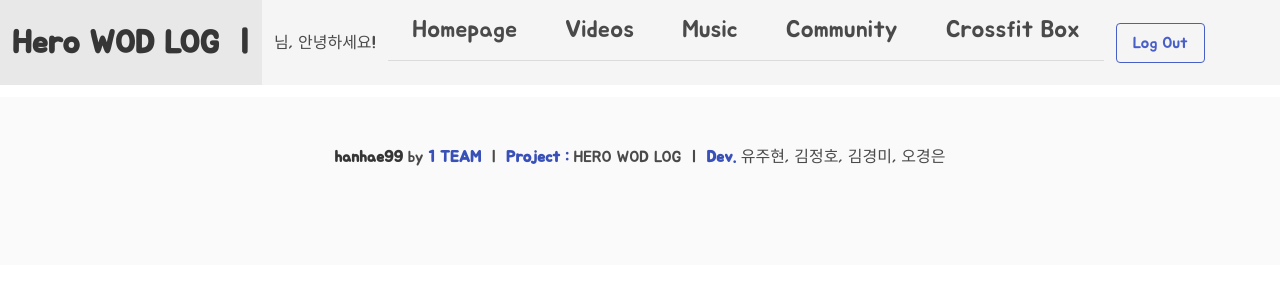
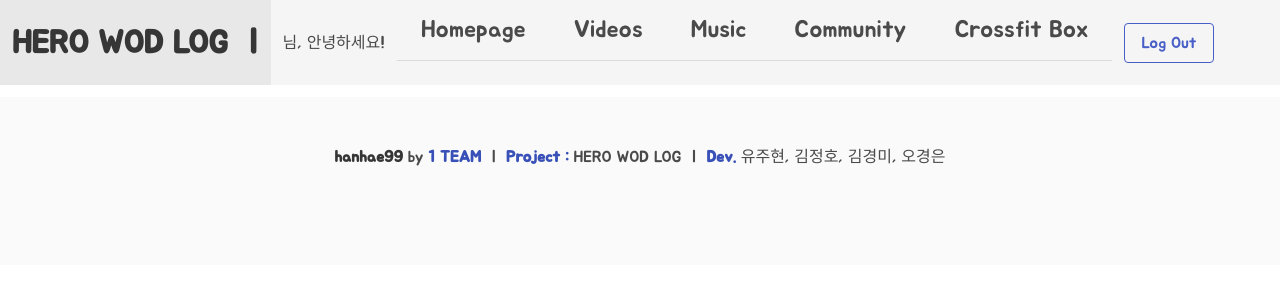
Before and after one commit to fancyers/HERO-WOD-LOG, a Flask app: template templates/login_user.html in a window 1280 px wide. Shown: the top 300 px of the page. Run offline with Flask 2, Linux system fonts and the light colour scheme; the template is opened without the code that fills it, so the values that code supplies are empty; some libraries are stand-ins or nearby versions.

Commit message:
메인페이지 제목 hero 대문자

```diff
--- a/templates/login_user.html
+++ b/templates/login_user.html
@@ -191,7 +191,7 @@
 <nav class="navbar is-light" role="navigation" aria-label="main navigation">
     <div class="navbar-brand">
         <a class="navbar-item" href="/">
-            <p class="title">Hero WOD LOG &nbsp;| </p>
+            <p class="title">HERO WOD LOG &nbsp;| </p>
         </a>
         <!-- 로그인하면 보이는 회원 이름 -->
         <a class="navbar-item">
```
